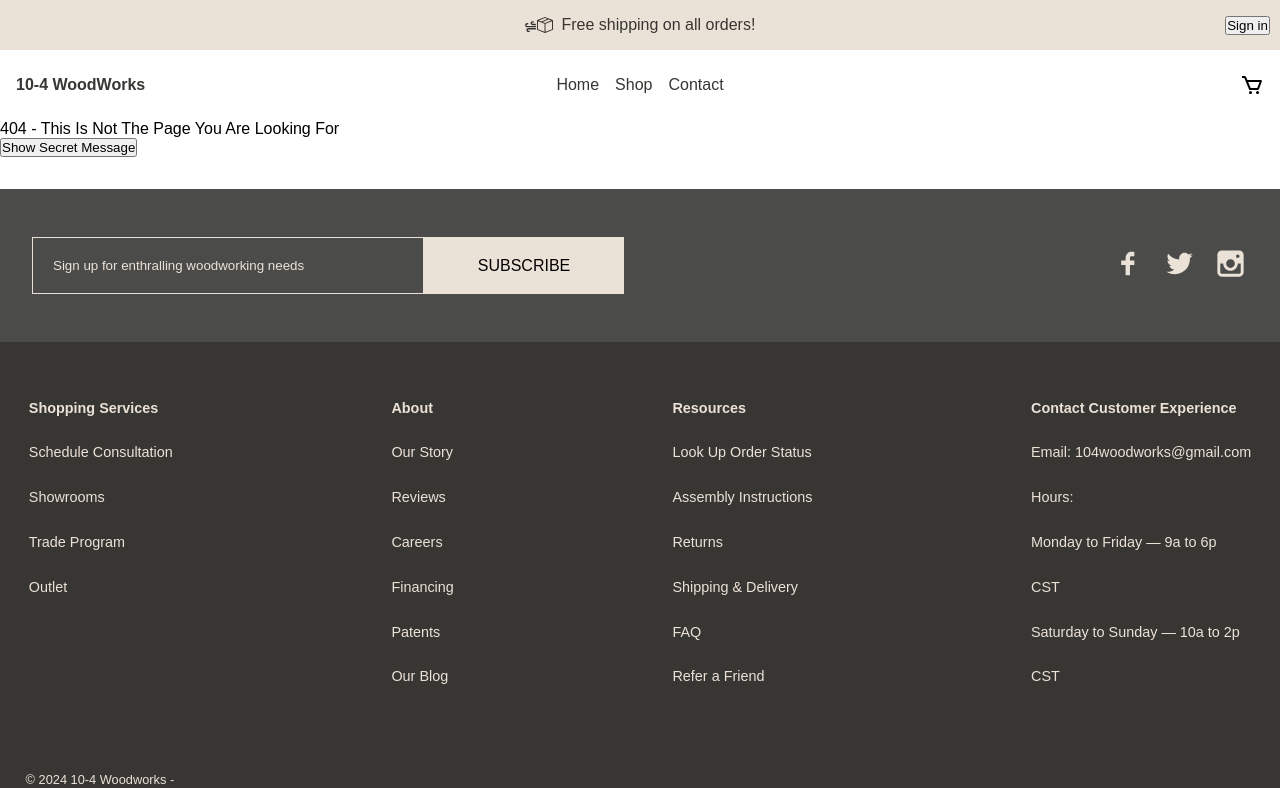
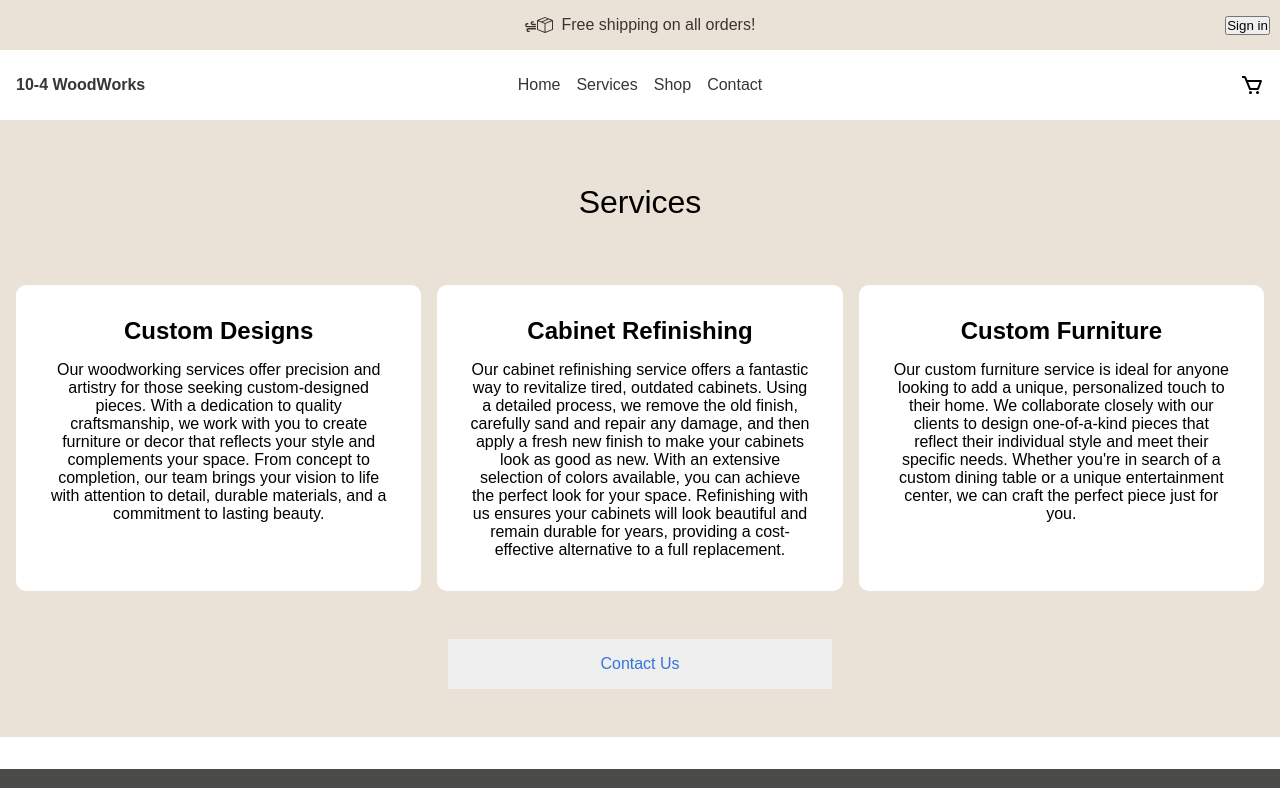
Before and after one commit to paul88vera/104-WoodWorks, a React (Vite) app in the folder client/: page /services in a window 1280 px wide. Shown: the top 788 px of the page. Built offline with nearby package versions, Linux system fonts and the light colour scheme; no server answers.

Commit message:
working on shopping cart | added service page and copy - need to update shopping cart rendering

```diff
--- a/client/src/Style.css
+++ b/client/src/Style.css
@@ -567,16 +567,17 @@
 }
 .delete-container {
   display: flex;
+  position: absolute;
+  top: 20%;
+  right: 5%;
   justify-content: center;
   align-items: center;
-  max-width: 1440px;
   margin-top: -1rem;
-  background-color: var(--secondary-bg);
-  border-bottom-left-radius: 10px;
-  border-bottom-right-radius: 10px;
+  z-index: 99;
 }
 .cancel-btn {
   background-color: var(--light-black-bg);
+  margin-top: 2rem;
 }
 /**----------------------
     FORMS - END
@@ -831,10 +832,69 @@
 }
 
 /* Contact Form End */
+/* --------------
+  Services Page
+----------------*/
+.services-section {
+  background-color: var(--secondary-bg);
+  padding: 2rem 0rem;
+}
+.services-section h1 {
+  padding-bottom: 3rem;
+}
+.services-container {
+  display: flex;
+  flex-direction: column;
+  flex-wrap: nowrap;
+  justify-content: center;
+  align-items: stretch;
+  text-align: center;
+  padding: 1rem 1rem 1rem 1rem;
+  gap: 1rem;
+}
+.services-item {
+  display: flex;
+  flex-direction: column;
+  align-items: center;
+  justify-content: start;
+  align-content: center;
+  gap: 1rem;
+  text-align: center;
+  padding: 2rem;
+  background-color: var(--text-secondary-color);
+  border-radius: 10px;
+  transition: all 0.5s ease-in-out;
+  cursor: default;
+}
+.services-item:hover {
+  box-shadow: 1px 0px 20px #c7c6c670;
+}
+.services-item h2 {
+  width: 100%;
+  text-align: center;
+}
+.services-cta {
+  display: flex;
+  align-content: center;
+  justify-content: center;
+  align-items: center;
+  padding: 2rem 1rem 1rem 1rem;
+  margin: 0 auto;
+}
 
 /*----------------------
       MEDIA QUERIES
 -----------------------*/
+@media screen and (min-width: 1024px) {
+  .services-container {
+    flex-direction: row;
+    flex-wrap: nowrap;
+  }
+  .services-item {
+    width: 100%;
+  }
+}
+
 @media screen and (min-width: 740px) {
   .block-main-container {
     flex-direction: row;
@@ -880,6 +940,9 @@
   }
   .form-container {
     flex-direction: row;
+  }
+  .services-cta {
+    max-width: 30%;
   }
 }
 @media screen and (min-width: 569px) {
--- a/client/src/components/Footer.jsx
+++ b/client/src/components/Footer.jsx
@@ -142,8 +142,8 @@
         <div className="copyright-aside">
           <p>
             Developed by{" "}
-            <Link to="https://paulvera.com" target="_blank" className="">
-              Paul Vera
+            <Link to={`https://verafied.tech`} target="_blank">
+              VERAfied Technologies
             </Link>
           </p>
           <p>San Antonio, TX 78221</p>
--- a/client/src/components/Nav.jsx
+++ b/client/src/components/Nav.jsx
@@ -94,6 +94,10 @@
                   Home
                 </Link>
 
+                <Link to="/services" className="mobile-links">
+                  Services
+                </Link>
+
                 <Link to="/shop" className="mobile-links">
                   Shop
                 </Link>
@@ -141,6 +145,9 @@
                 <Link to="/">Home</Link>
               </li>
               <li>
+                <Link to="/services">Services</Link>
+              </li>
+              <li>
                 <Link to="/shop">Shop</Link>
               </li>
               <li>
--- a/client/src/pages/EditItem.jsx
+++ b/client/src/pages/EditItem.jsx
@@ -27,7 +27,7 @@
   }
   return (
     <div>
-      <h1 className="section-title">Edit Item</h1>
+      {/* <h1 className="section-title">Edit Item</h1> */}
       {!isSignedIn ? (
         <SignIn />
       ) : (
@@ -67,7 +67,7 @@
   const featured = formData.get("featured");
   const fdesc = formData.get("feature-title");
   const fimg = formData.get("feature-img");
-  const quantity = formData.get('quantity');
+  const quantity = formData.get("quantity");
 
   const errors = postFormValidator({
     title,
@@ -79,7 +79,7 @@
     height,
     ftitle,
     fdesc,
-    quantity
+    quantity,
   });
 
   if (Object.keys(errors).length > 0) {
@@ -98,7 +98,7 @@
       width,
       height,
       fimg,
-      quantity
+      quantity,
     },
     { signal: request.signal }
   );
--- /dev/null
+++ b/client/src/pages/Services.jsx
@@ -0,0 +1,49 @@
+const Services = () => {
+  return (
+    <div className="services-section">
+      <h1 className="section-title contact-header">Services</h1>
+      <div className="contrast-section services-container">
+        <div className="services-item">
+          <h2>Custom Designs</h2>
+          <p>
+            Our woodworking services offer precision and artistry for those
+            seeking custom-designed pieces. With a dedication to quality
+            craftsmanship, we work with you to create furniture or decor that
+            reflects your style and complements your space. From concept to
+            completion, our team brings your vision to life with attention to
+            detail, durable materials, and a commitment to lasting beauty.
+          </p>
+        </div>
+        <div className="services-item">
+          <h2>Cabinet Refinishing</h2>
+          <p>
+            Our cabinet refinishing service offers a fantastic way to revitalize
+            tired, outdated cabinets. Using a detailed process, we remove the
+            old finish, carefully sand and repair any damage, and then apply a
+            fresh new finish to make your cabinets look as good as new. With an
+            extensive selection of colors available, you can achieve the perfect
+            look for your space. Refinishing with us ensures your cabinets will
+            look beautiful and remain durable for years, providing a
+            cost-effective alternative to a full replacement.
+          </p>
+        </div>
+        <div className="services-item">
+          <h2>Custom Furniture</h2>
+          <p>
+            Our custom furniture service is ideal for anyone looking to add a
+            unique, personalized touch to their home. We collaborate closely
+            with our clients to design one-of-a-kind pieces that reflect their
+            individual style and meet their specific needs. Whether you&apos;re
+            in search of a custom dining table or a unique entertainment center,
+            we can craft the perfect piece just for you.
+          </p>
+        </div>
+      </div>
+      <div className="services-cta">
+        <button className="btn contact-btn">Contact Us</button>
+      </div>
+    </div>
+  );
+};
+
+export default Services;
--- a/client/src/router.jsx
+++ b/client/src/router.jsx
@@ -9,6 +9,7 @@
 import { shopItem } from "./pages/ShopItem";
 import { newItem } from "./pages/PostItem";
 import { editItem } from "./pages/EditItem";
+import Services from "./pages/Services";
 
 export const router = createBrowserRouter([
   {
@@ -39,6 +40,7 @@
               },
             ],
           },
+          { path: "services", element: <Services /> },
           { path: "contact", element: <Contact /> },
           {
             path: `cart/:id`,
```
Also changed, not shown: 1 other file (tests, documents, lock files or other folders).
